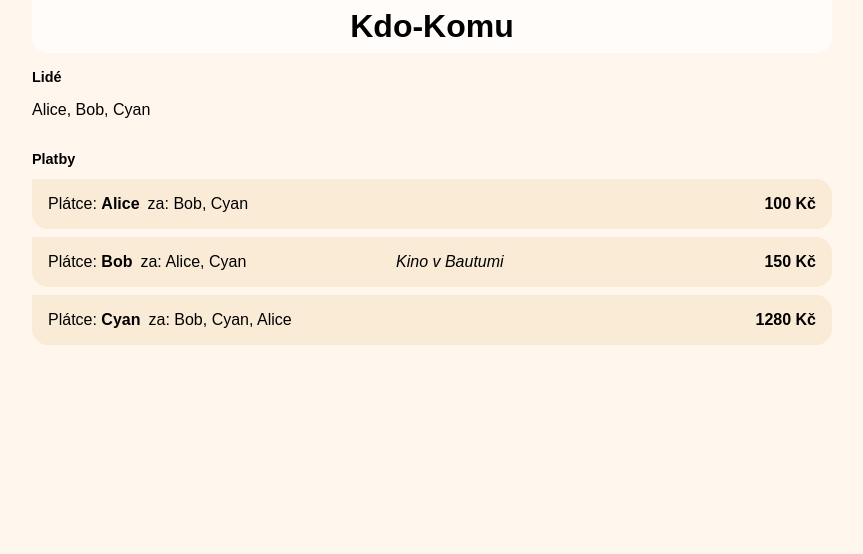
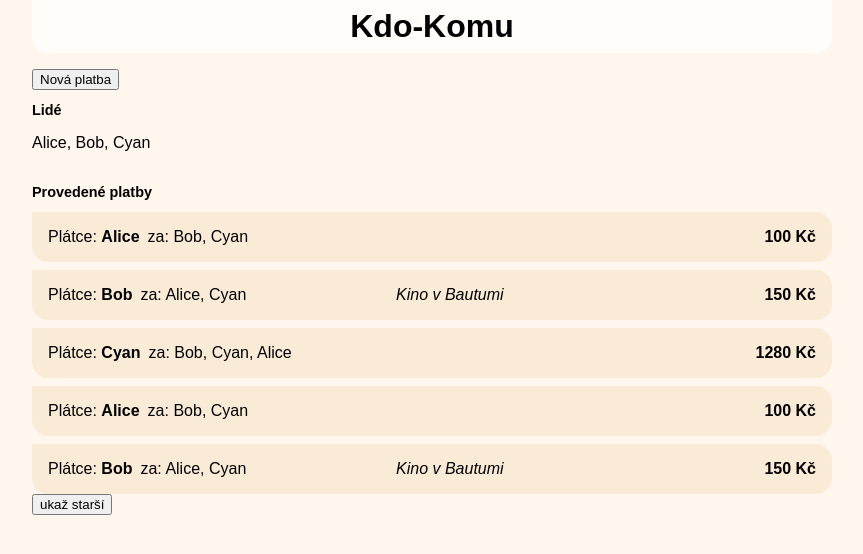
Before and after one commit to martinmatejovsky/Kdo-Komu, a React (Vite) app: page / in a window 1280 px wide. Shown: the top 554 px of the page, without its empty margins (208-1071 px from the left). Built offline with nearby package versions, Linux system fonts and the light colour scheme.

Commit message:
created separated component PaymentOverview

```diff
--- a/src/App.tsx
+++ b/src/App.tsx
@@ -1,31 +1,24 @@
 import {USERS, PAYMENTS} from './assets/MockHistory.ts'
-import {useMemo} from "react";
-import PaymentRecord from "./components/PaymentRecord.tsx";
-import type {PaymentDescription} from './assets/types.ts'
+import {useCallback, useMemo, useState} from "react";
 import './styles/app.css'
+import PaymentOverview from "./components/PaymentIOverview.tsx";
 
 function App() {
-    const paymentTags = useMemo((): PaymentDescription[] => {
-        return PAYMENTS.map(payment => {
-            const paidForNames: string[] = payment.to.map((id) => {
-                return USERS.find((user) => user.id === id)?.name || '-'
-            })
-
-            return {
-                id: payment.id,
-                paidByName: USERS.find((user) => user.id === payment.from)?.name || '-',
-                paidForNames: paidForNames,
-                amount: payment.amount,
-                subject: payment.subject,
-            }
-        })
-    }, []);
+    const [creatingPayment, setCreatingPayment] = useState(false)
 
     return (
         <div>
             <h1>
                 Kdo-Komu
             </h1>
+
+            <div className="controls">
+                <button type={'button'} className={'new-payment'} onClick={() => {
+                    setCreatingPayment((oldVal) => !oldVal)
+                }}>
+                    Nová platba
+                </button>
+            </div>
 
             <section>
                 <h2>Lidé</h2>
@@ -34,16 +27,7 @@ function App() {
                 </p>
             </section>
 
-            <section>
-                <h2>Platby</h2>
-                <ol className={'payment-list'}>
-                    {paymentTags.map((payment) => (
-                        <li key={payment.id}>
-                            <PaymentRecord data={payment}></PaymentRecord>
-                        </li>
-                    ))}
-                </ol>
-            </section>
+            <PaymentOverview payments={PAYMENTS} users={USERS}/>
         </div>
     )
 }
--- a/src/assets/MockHistory.ts
+++ b/src/assets/MockHistory.ts
@@ -35,4 +35,42 @@ export const PAYMENTS: Payment[] = [
         to: [1, 2, 0],
         amount: 1280
     },
+    {
+        id: 3,
+        from: 0,
+        to: [1, 2],
+        amount: 100
+    },
+    {
+        id: 4,
+        from: 1,
+        to: [0, 2],
+        amount: 150,
+        subject: 'Kino v Bautumi'
+    },
+    {
+        id: 5,
+        from: 2,
+        to: [1, 2, 0],
+        amount: 1280
+    },
+    {
+        id: 6,
+        from: 0,
+        to: [1, 2],
+        amount: 100
+    },
+    {
+        id: 7,
+        from: 1,
+        to: [0, 2],
+        amount: 150,
+        subject: 'Kino v Bautumi'
+    },
+    {
+        id: 8,
+        from: 2,
+        to: [1, 2, 0],
+        amount: 1280
+    },
 ]
--- /dev/null
+++ b/src/components/PaymentIOverview.tsx
@@ -0,0 +1,68 @@
+import {useCallback, useMemo, useState} from "react";
+import PaymentRecord from "./PaymentRecord.tsx";
+import type {PaymentDescription, Payment, User} from "../assets/types.ts";
+import {memo} from "react";
+
+const lastVisiblePayments = 5
+
+const PaymentOverview = memo(function PaymentOverview({payments, users}: { payments: Payment[], users: User[] }) {
+    const [showingAllPayments, setShowingAllPayments] = useState(false)
+
+    const convertPaymentLabels = useCallback((from: number, to: number) => {
+        const visiblePayments: PaymentDescription[] = []
+
+        for (const payment of payments.slice(from, to)) {
+            const paidForNames: string[] = payment.to.map((id) => {
+                return users.find((user) => user.id === id)?.name || '-'
+            })
+
+            visiblePayments.push({
+                id: payment.id,
+                paidByName: users.find((user) => user.id === payment.from)?.name || '-',
+                paidForNames: paidForNames,
+                amount: payment.amount,
+                subject: payment.subject,
+            })
+        }
+        return visiblePayments
+    }, [payments, users])
+
+    const lastPaymentTags = useMemo((): PaymentDescription[] => {
+        return convertPaymentLabels(0, lastVisiblePayments)
+    }, [convertPaymentLabels]);
+
+    const restPaymentTags = useMemo((): PaymentDescription[] => {
+        if (!showingAllPayments || payments.length <= lastVisiblePayments) return []
+
+        return convertPaymentLabels(lastVisiblePayments, payments.length)
+    }, [payments, showingAllPayments, convertPaymentLabels])
+
+    return (
+        <section>
+            <h2>Provedené platby</h2>
+            <div className="payment-wrapper">
+                <ol className={'payment-list'}>
+                    {lastPaymentTags.map((payment) => (
+                        <li key={payment.id}>
+                            <PaymentRecord data={payment}/>
+                        </li>
+                    ))}
+
+                    {restPaymentTags.length > 0 && restPaymentTags.map((payment) => (
+                        <li key={payment.id}>
+                            <PaymentRecord data={payment}/>
+                        </li>
+                    ))}
+                </ol>
+            </div>
+
+            <button type={'button'} className={'payment-list-toggle'} onClick={() => {
+                setShowingAllPayments((oldVal) => !oldVal)
+            }}>
+                {showingAllPayments ? 'schovej starší' : 'ukaž starší'}
+            </button>
+        </section>
+    )
+})
+
+export default PaymentOverview
```
